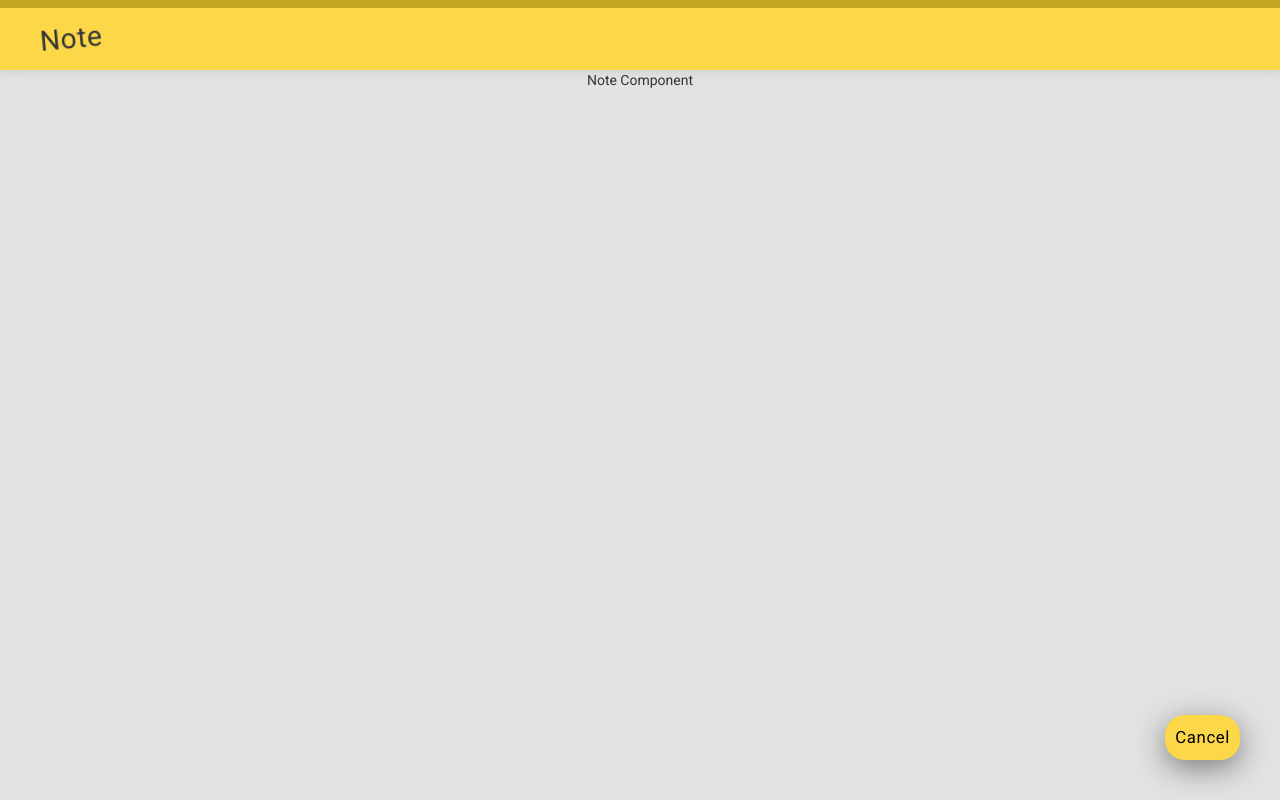
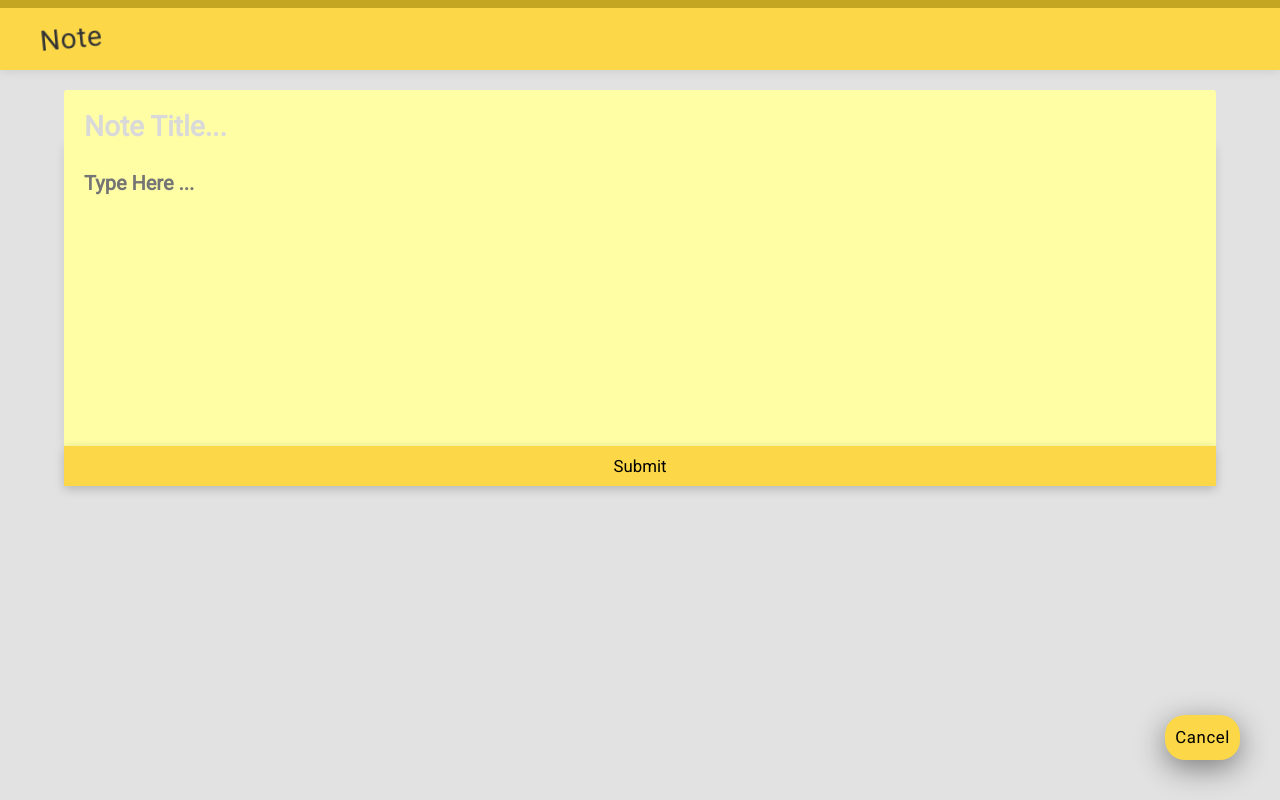
Before and after one commit to filg68/note-app, a React (Create React App) app: page / in a window 1280 px wide. Both pictures are taken after a click on the element "+ Note". Built offline with nearby package versions, Linux system fonts and the light colour scheme; no server answers.

Commit message:
Adds an edit view for notes.

```diff
--- a/src/App.js
+++ b/src/App.js
@@ -20,17 +20,19 @@
   }
 
   render () {
-    const { showNote, notes } = this.state;
+    const { showNote, notes, note } = this.state;
 
     return (
             <div className="App">
               <Nav toggleNote={this.toggleNote} showNote={showNote}/>
-              { showNote ? <Note/>
-                         : <List
-                              getNotes={this.getNotes}
-                              notes={ notes }
-                              getNote={ this.getNote }
-                           /> }
+              { showNote
+                      ?
+                      <Note note={note} />
+                      :
+                      <List getNotes={this.getNotes}
+                            notes={ notes }
+                            getNote={ this.getNote }
+                      /> }
             </div>
     );
   }
--- a/src/components/Note.js
+++ b/src/components/Note.js
@@ -2,11 +2,24 @@
 
 class Note extends React.Component {
   render () {
-    const { toggleNote } = this.props;
+    const { note } = this.props;
 
     return (
             <div className='note-container'>
-              Note Component
+              <form className="note-form">
+                <input
+                        className="note-title-input"
+                        type="text"
+                        placeholder="Note Title..."
+                        defaultValue={note.title}
+                />
+                <textarea
+                  className='note-textarea'
+                  placeholder='Type Here ...'
+                  defaultValue={note.content}
+                />
+                <input className='note-button' type='submit' value='Submit' />
+              </form>
             </div>
     );
   }
```
